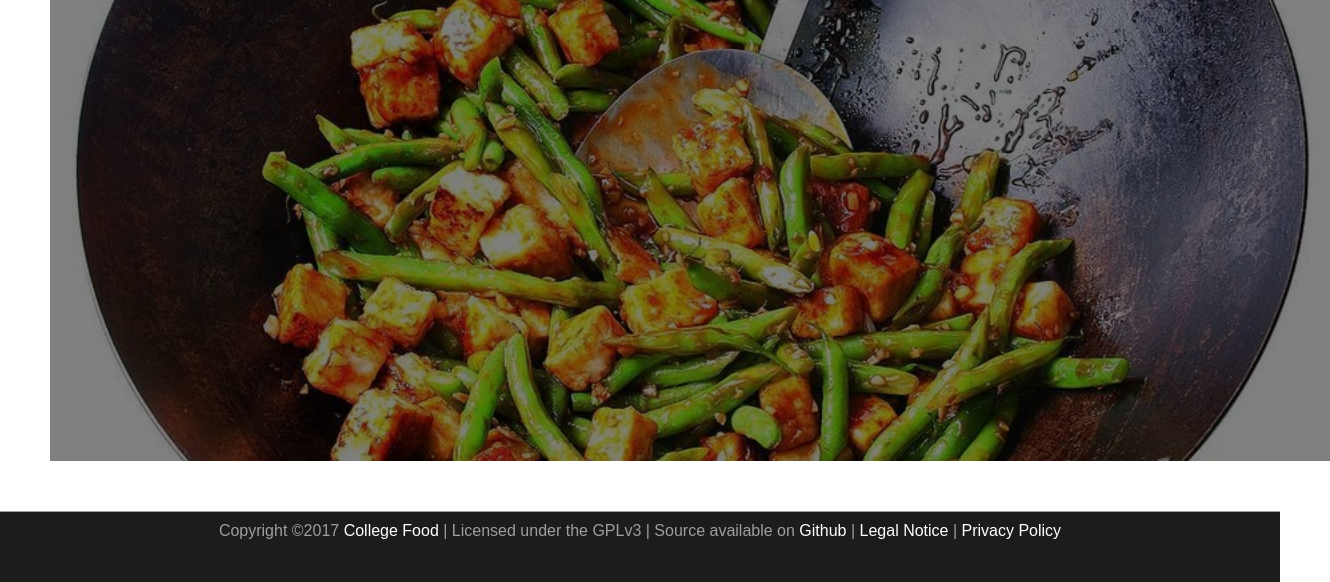
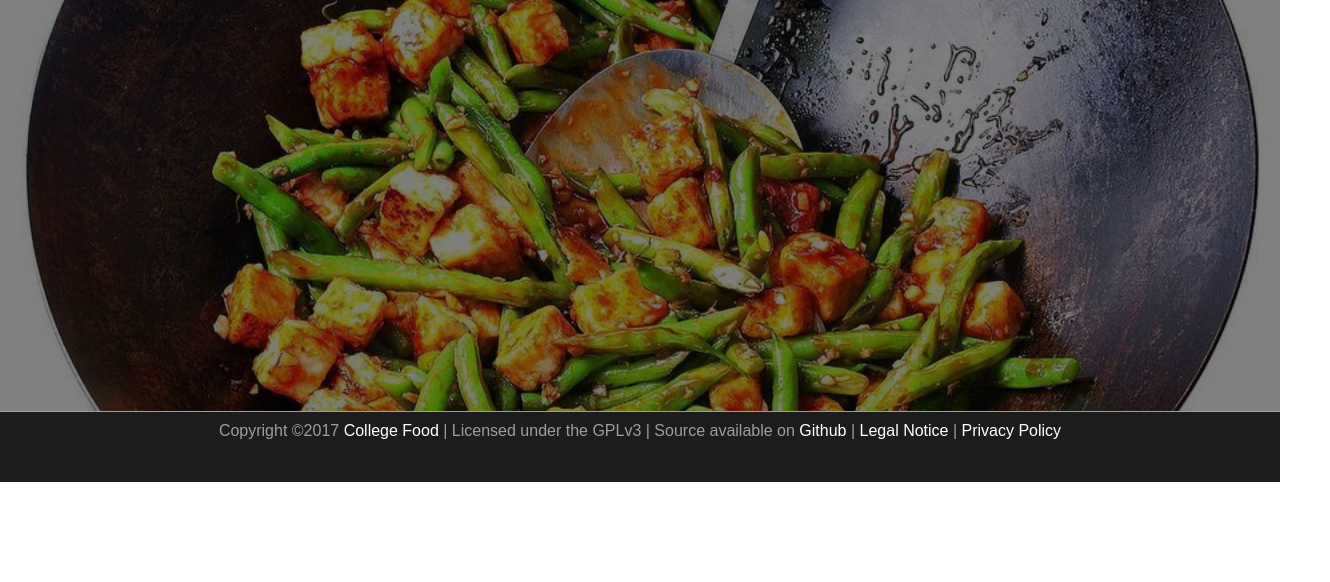
Before and after one commit to andklapp/college-food, a plain HTML site: page index.html in a window 1280 px wide. Shown: the part 339-921 px from the top of the page, 1330 px wide, since content can reach past the window. After the commit the page ends 821 px from the top, so only its background shows below. Drawn offline with nearby package versions, Linux system fonts and the light colour scheme; files whose address does not match are found by name.

Commit message:
Removed padding that broke the background.

```diff
--- a/style/main.css
+++ b/style/main.css
@@ -308,10 +308,6 @@ div#center-container>h3{
     clear: both;
 }
 
-section#content{
-    padding:50px;
-}
-
 section.cooking-basics{
     padding: 1vh 0vh;
 }
```
